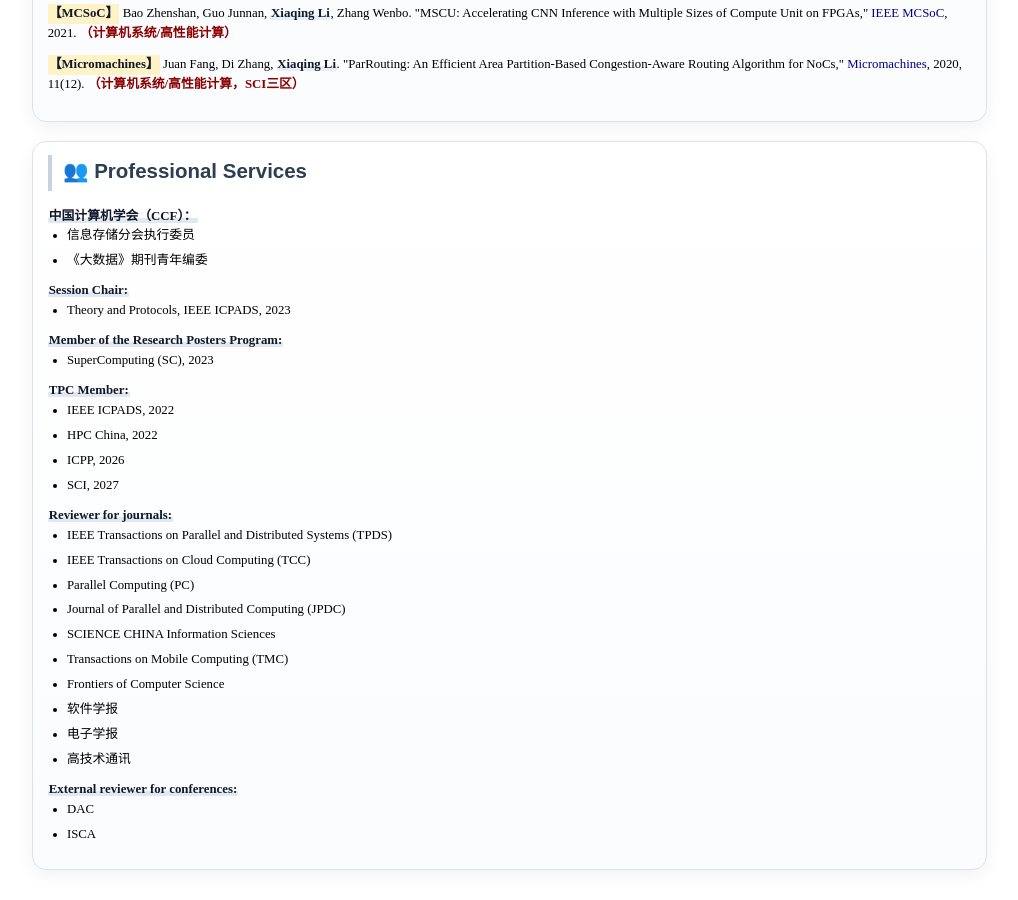
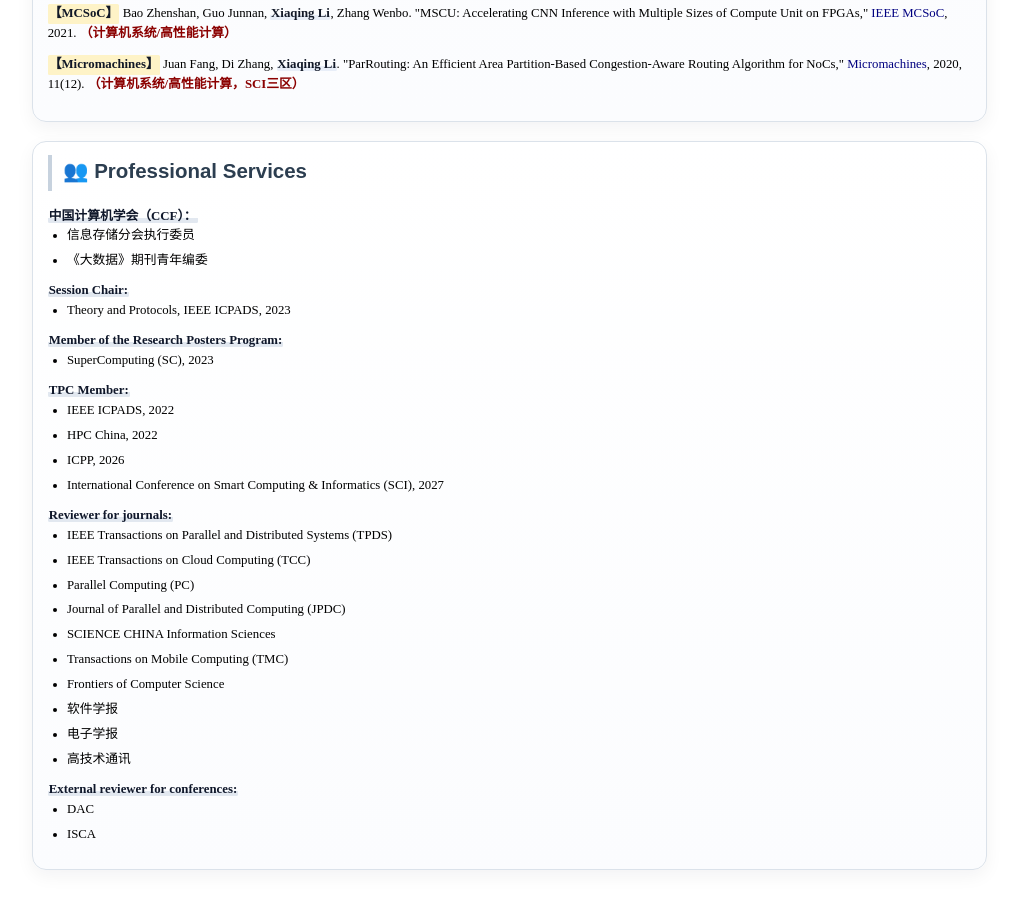
Before and after one commit to mlsys-research-jedy/mlsys-research-jedy.github.io, a Jekyll site: the page index.html, which Jekyll copies as it is, in a window 1280 px wide and 900 px high, scrolled down 3445 px. Shown: the whole window, without its empty margins (123-1141 px from the left). Built offline with Jekyll 4.4.1, drawn with Linux system fonts in a browser that asks for light colours.

Commit message:
Expand SCI 2027 to full conference name

```diff
--- a/index.html
+++ b/index.html
@@ -530,7 +530,7 @@
             <li>IEEE ICPADS, 2022</li>
             <li>HPC China, 2022</li>
             <li>ICPP, 2026</li>
-            <li>SCI, 2027</li>
+            <li>International Conference on Smart Computing &amp; Informatics (SCI), 2027</li>
         </ul>
     </div>
 
```
